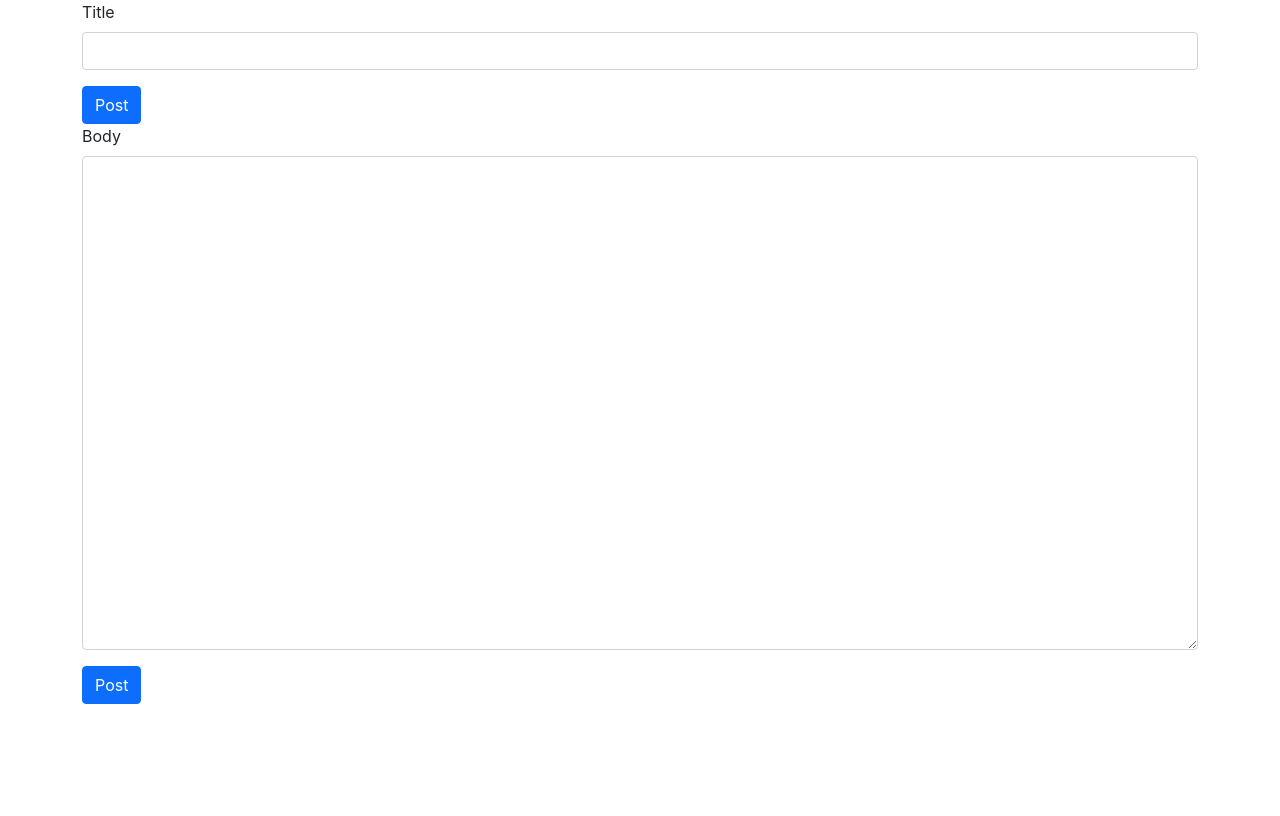
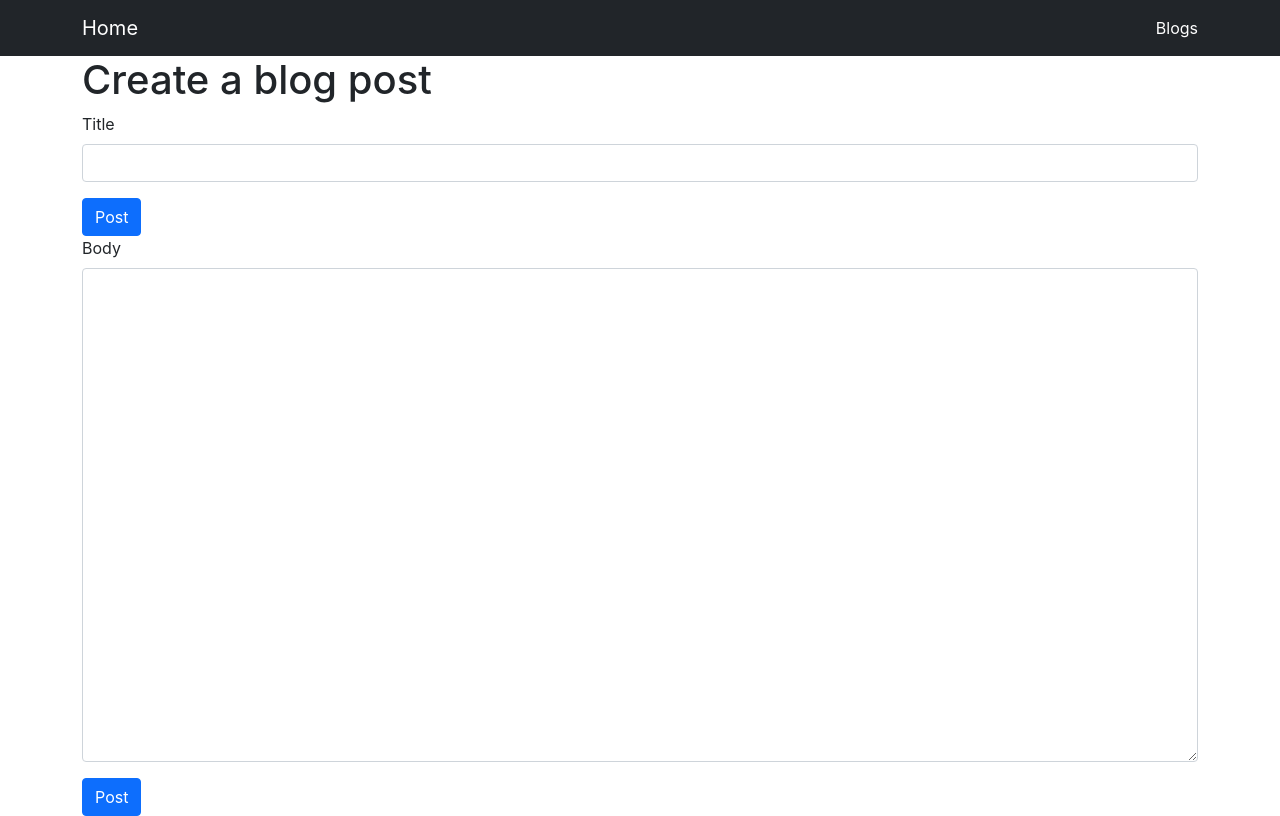
Before and after one commit to coldhailstone/learn-react, a React (Create React App) app: page /blogs/create in a window 1280 px wide. Built offline with nearby package versions, Linux system fonts and the light colour scheme.

Commit message:
~20 페이지 추가

```diff
--- a/package.json
+++ b/package.json
@@ -10,6 +10,7 @@
     "json-server": "^0.17.1",
     "react": "^18.2.0",
     "react-dom": "^18.2.0",
+    "react-router-dom": "^6.6.1",
     "react-scripts": "5.0.1",
     "web-vitals": "^2.1.4"
   },
--- a/src/App.js
+++ b/src/App.js
@@ -1,30 +1,14 @@
-import { useState } from 'react';
-import axios from 'axios';
+import { Outlet } from "react-router-dom";
+import NavBar from './components/NavBar';
 
 function App() {
-  const [title, setTitle] = useState('');
-  const [body, setBody] = useState('');
-
-  function onSubmit() {
-    axios.post('http://localhost:3001/posts', {
-      title,
-      body
-    })
-  }
-
   return (
-    <div className='container'>
-      <div className="mb-3">
-        <label className='form-label'>Title</label>
-        <input className='form-control' value={title} onChange={(e) => setTitle(e.target.value)} />
+    <>
+      <NavBar />
+      <div className="container">
+        <Outlet />
       </div>
-      <button className='btn btn-primary'>Post</button>
-      <div className="mb-3">
-        <label className='form-label'>Body</label>
-        <textarea className='form-control' value={body} rows='20' onChange={(e) => setBody(e.target.value)} />
-      </div>
-      <button className='btn btn-primary' onClick={onSubmit}>Post</button>
-    </div>
+    </>
   );
 }
 
--- /dev/null
+++ b/src/components/BlogForm.js
@@ -0,0 +1,32 @@
+import { useState } from 'react';
+import axios from 'axios';
+
+function BlogForm() {
+    const [title, setTitle] = useState('');
+    const [body, setBody] = useState('');
+
+    function onSubmit() {
+        axios.post('http://localhost:3001/posts', {
+            title,
+            body
+        })
+    }
+
+    return (
+        <div>
+          <h1>Create a blog post</h1>
+          <div className="mb-3">
+            <label className='form-label'>Title</label>
+            <input className='form-control' value={title} onChange={(e) => setTitle(e.target.value)} />
+          </div>
+          <button className='btn btn-primary'>Post</button>
+          <div className="mb-3">
+            <label className='form-label'>Body</label>
+            <textarea className='form-control' value={body} rows='20' onChange={(e) => setBody(e.target.value)} />
+          </div>
+          <button className='btn btn-primary' onClick={onSubmit}>Post</button>
+        </div>
+    )
+};
+
+export default BlogForm;
--- /dev/null
+++ b/src/components/NavBar.js
@@ -0,0 +1,18 @@
+import { Link } from "react-router-dom";
+
+function NavBar() {
+    return (
+        <nav className="navbar navbar-dark bg-dark">
+            <div className="container">
+                <Link className="navbar-brand" to="/">Home</Link>
+                <ul className="navbar-nav">
+                    <li className="nav-item">
+                        <Link className="nav-link active" aria-current="page" to="/blogs">Blogs</Link>
+                    </li>
+                </ul>
+            </div>
+        </nav>
+    )
+}
+
+export default NavBar;
--- a/src/index.js
+++ b/src/index.js
@@ -1,9 +1,12 @@
 import React from 'react';
 import ReactDOM from 'react-dom/client';
+import { RouterProvider } from "react-router-dom";
+import router from './router';
 import './index.css';
-import App from './App';
 
 const root = ReactDOM.createRoot(document.getElementById('root'));
 root.render(
-  <App />
+  <React.StrictMode>
+    <RouterProvider router={router} />
+  </React.StrictMode>
 );
--- /dev/null
+++ b/src/pages/CreatePage.js
@@ -0,0 +1,11 @@
+import BlogForm from '../components/BlogForm';
+
+function CreatePage() {
+    return (
+        <div>
+            <BlogForm />
+        </div>
+    )
+}
+
+export default CreatePage;
--- /dev/null
+++ b/src/pages/EditPage.js
@@ -0,0 +1,7 @@
+function EditPage() {
+    return (
+        <div>Edit Page</div>
+    )
+}
+
+export default EditPage;
--- /dev/null
+++ b/src/pages/HomePage.js
@@ -0,0 +1,7 @@
+function HomePage() {
+    return (
+        <div>Home Page</div>
+    )
+}
+
+export default HomePage;
--- /dev/null
+++ b/src/pages/ListPage.js
@@ -0,0 +1,7 @@
+function ListPage() {
+    return (
+        <div>List Page</div>
+    )
+}
+
+export default ListPage;
--- /dev/null
+++ b/src/router/index.js
@@ -0,0 +1,33 @@
+import { createBrowserRouter } from "react-router-dom";
+import App from '../App';
+import HomePage from '../pages/HomePage';
+import ListPage from '../pages/ListPage';
+import CreatePage from '../pages/CreatePage';
+import EditPage from '../pages/EditPage';
+
+const router = createBrowserRouter([
+    {
+        path: "/",
+        element: <App />,
+        children: [
+        {
+            path: "",
+            element: <HomePage />,
+        },
+        {
+            path: "blogs",
+            element: <ListPage />,
+        },
+        {
+            path: "blogs/create",
+            element: <CreatePage />,
+        },
+        {
+            path: "blogs/edit",
+            element: <EditPage />,
+        },
+        ]
+    },
+]);
+
+export default router;
```
Also changed, not shown: 1 other file (tests, documents, lock files or other folders).
